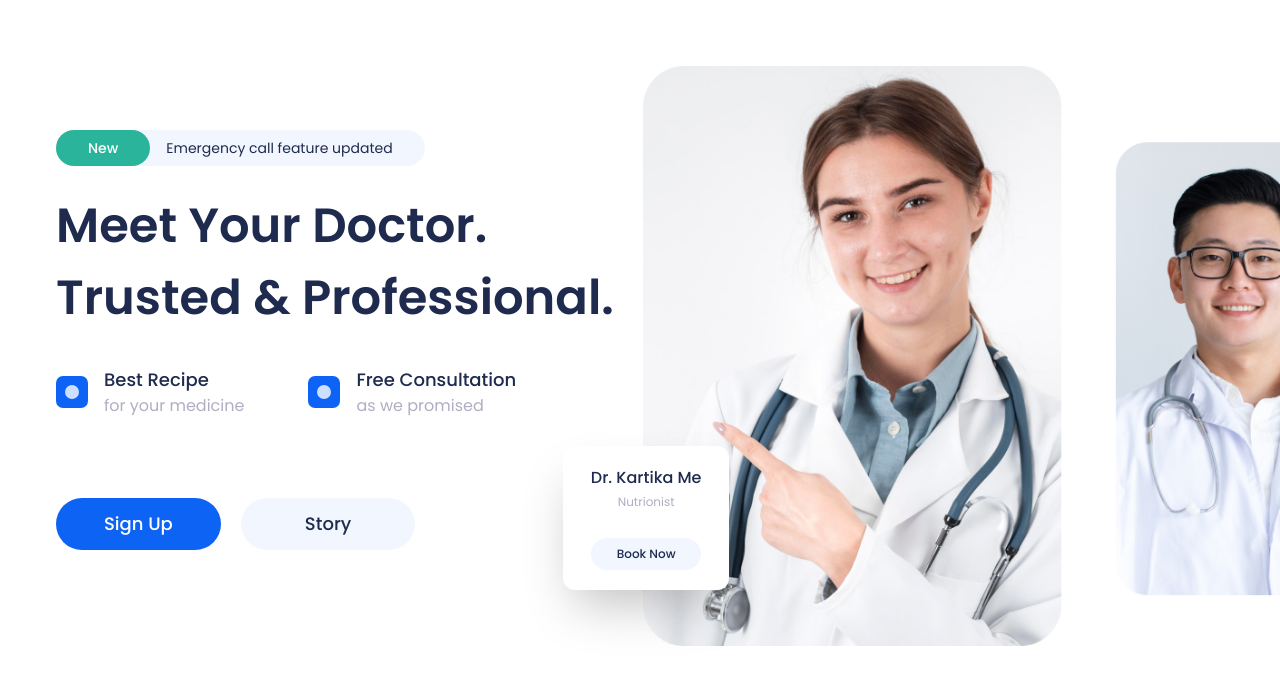
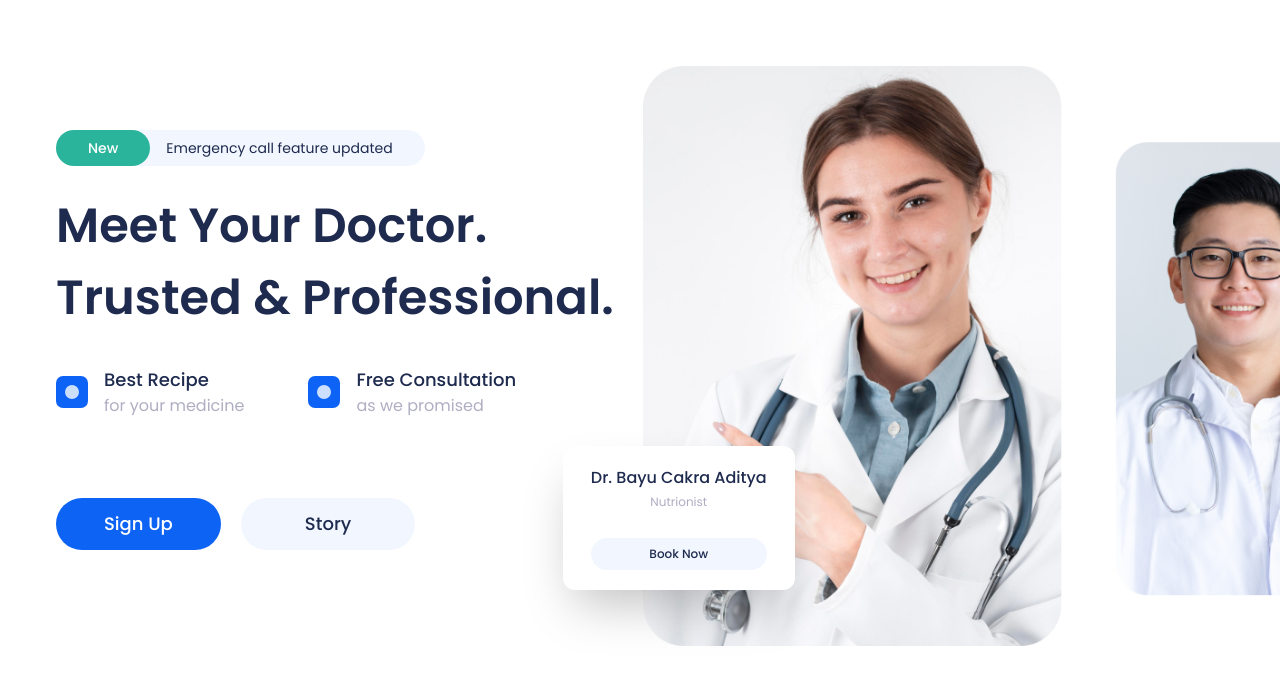
Before and after one commit to splitsploit/Meet-Doctor-Frontend, a website: page index.html in a window 1280 px wide. Shown: the part 126-800 px from the top of the page. Drawn offline with nearby package versions, Linux system fonts and the light colour scheme.

Commit message:
edit tag html commit

```diff
--- a/index.html
+++ b/index.html
@@ -205,7 +205,7 @@
           <div
             class="text-center absolute bottom-0 -left-20 -translate-y-14 bg-white px-7 py-5 rounded-xl shadow-2xl"
           >
-            <h5 class="font-medium text-[#1E2B4F]">Dr. Kartika Me</h5>
+            <h5 class="font-medium text-[#1E2B4F]">Dr. Bayu Cakra Aditya</h5>
             <p class="text-xs text-[#AFAEC3] mt-1">Nutrionist</h1>
             <span class="block text-xs text-[#1E2B4F] font-medium bg-[#F2F6FE] px-4 py-2 rounded-full text-center mt-7">Book Now</span>
           </div>
```
